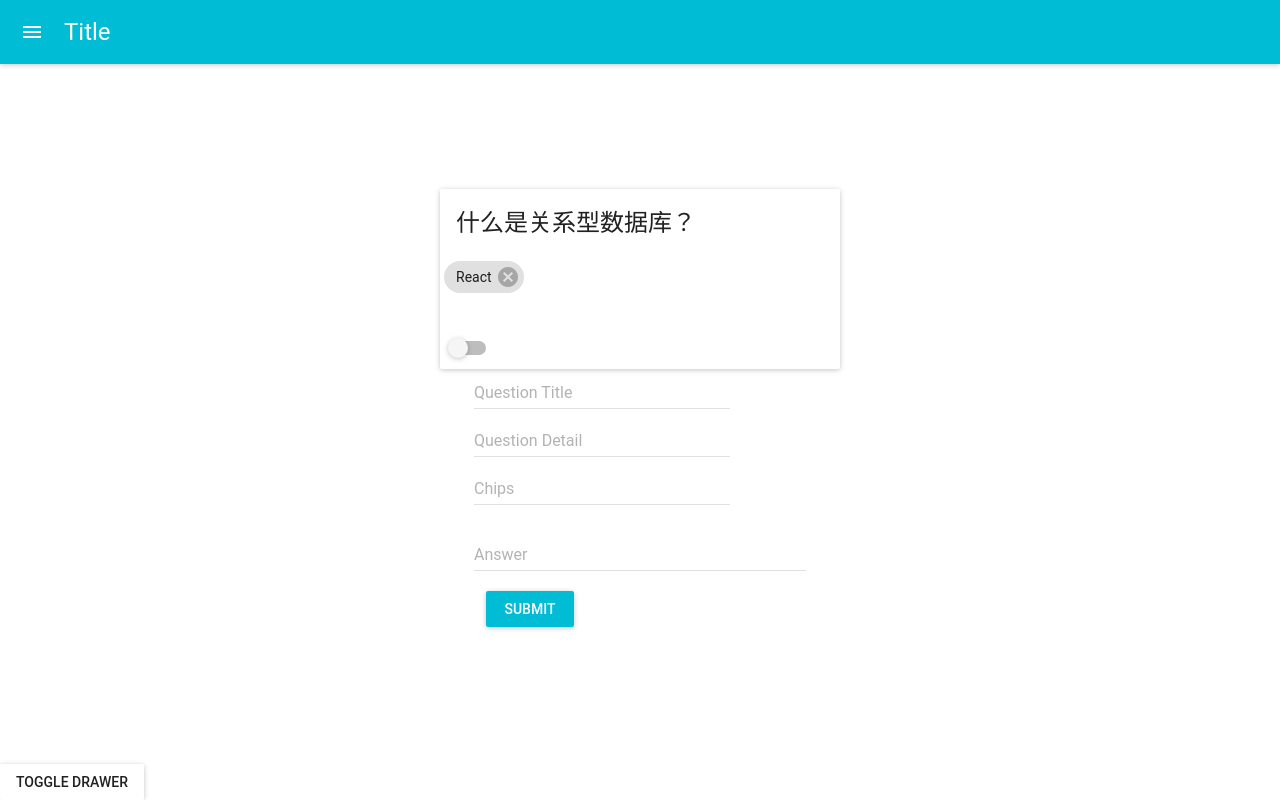
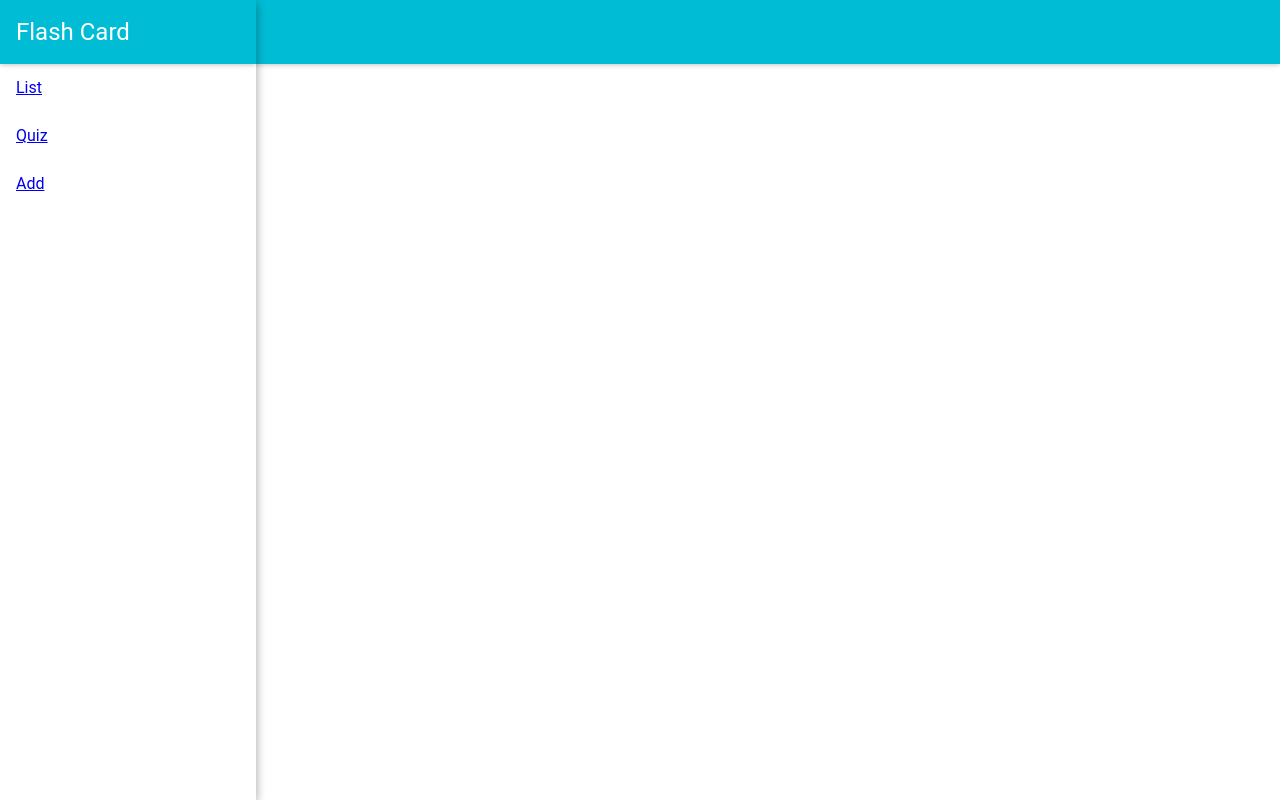
Before and after one commit to zhouzhongyuan/flash-card, a React app: page / in a window 1280 px wide. Built offline with nearby package versions, Linux system fonts and the light colour scheme; what react-tap-event-plugin would draw is missing.

Commit message:
Add router and list

```diff
--- /dev/null
+++ b/config.js
@@ -0,0 +1,3 @@
+export default {
+    server: 'http://127.0.0.1:8081/api/',
+};
--- a/src/App.js
+++ b/src/App.js
@@ -1,44 +1,34 @@
-import React, { Component } from 'react';
+import React, { PureComponent } from 'react';
+import PropTypes from 'prop-types';
 import MuiThemeProvider from 'material-ui/styles/MuiThemeProvider';
-import logo from './logo.svg';
+import { AppBar, DrawerNav } from './component';
 import './App.css';
-import { Card, AppBar, DrawerNav, Add } from './component';
-class App extends Component {
+
+export default class App extends PureComponent {
+    static propTypes = {
+        children: PropTypes.element.isRequired,
+    };
     render() {
         return (
             <MuiThemeProvider>
-                <div className="App">
-                    {/*<div className="App-header">*/}
-                        {/*<img src={logo} className="App-logo" alt="logo" />*/}
-                        {/*<h2>Flash Card</h2>*/}
-                    {/*</div>*/}
+                <div
+                    className="App"
+                    style={{
+                        justifyContent: 'start',
+                    }}
+                >
                     <AppBar />
+                    <DrawerNav />
                     <div
                         style={{
-                            flex: 1,
-                            display: 'flex',
-                            flexDirection: 'column',
-                            justifyContent: 'center',
-                            alignItems: 'center',
+                            position: 'relative',
+                            left: 256,
                         }}
                     >
-
-                    <Card
-                        title="Card title"
-                        questionTitle="什么是关系型数据库？"
-                        questionDetail=""
-                        answer="TODO"
-
-                    />
-                        <Add/>
+                        {this.props.children}
                     </div>
-                    <DrawerNav
-
-                    />
                 </div>
             </MuiThemeProvider>
         );
     }
 }
-
-export default App;
--- /dev/null
+++ b/src/component/List/index.js
@@ -0,0 +1,68 @@
+import React, { PureComponent } from 'react';
+import { List } from 'react-virtualized';
+import config from '../../../config';
+import Card from '../Card';
+
+export default class ListComponent extends PureComponent {
+    constructor(props) {
+        super(props);
+        this.state = {
+            list: [],
+        };
+        this.rowRenderer = this.rowRenderer.bind(this);
+    }
+
+    componentDidMount() {
+        const fetchConfig = {
+            method: 'GET',
+            headers: {
+                'Content-Type': 'application/json',
+            },
+            mode: 'cors',
+            cache: 'default',
+        };
+        fetch(`${config.server}questions`, fetchConfig)
+            .then(response => response.json())
+            .then((bodyJson) => {
+                this.setState({
+                    list: bodyJson,
+                });
+            });
+    }
+    rowRenderer(
+        {
+            key,         // Unique key within array of rows
+            index,       // Index of row within collection
+        }) {
+        const { title, detail, answer } = this.state.list[index];
+        return (
+            <div
+                key={key}
+            >
+                <Card
+                    questionTitle={title}
+                    questionDetail={detail}
+                    answer={answer}
+
+                />
+            </div>
+        );
+    }
+    render() {
+        return (
+            <div
+                style={{
+                    backgroundColor: 'red',
+                }}
+            >
+                <List
+                    width={600}
+                    height={600}
+                    rowCount={this.state.list.length}
+                    rowHeight={200}
+                    rowRenderer={this.rowRenderer}
+                />
+            </div>
+        );
+    }
+}
--- a/src/component/Nav/DrawerNav.js
+++ b/src/component/Nav/DrawerNav.js
@@ -3,16 +3,23 @@ import Drawer from 'material-ui/Drawer';
 import MenuItem from 'material-ui/MenuItem';
 import RaisedButton from 'material-ui/RaisedButton';
 import AppBar from 'material-ui/AppBar';
+import { Link } from 'react-router';
 
-
-class DrawerNav extends React.Component {
+const styles = {
+    linkStyle: {
+        display: 'inline-block',
+        width: '100%',
+        height: '100%',
+    },
+};
+export default class DrawerNav extends React.Component {
 
     constructor(props) {
         super(props);
-        this.state = {open: false};
+        this.state = { open: false };
     }
 
-    handleToggle = () => this.setState({open: !this.state.open});
+    handleToggle = () => this.setState({ open: !this.state.open });
 
     render() {
         return (
@@ -21,17 +28,16 @@ class DrawerNav extends React.Component {
                     label="Toggle Drawer"
                     onTouchTap={this.handleToggle}
                 />
-                <Drawer open={this.state.open}>
+                <Drawer open>
                     <AppBar
                         title="Flash Card"
                         iconElementLeft={<div />}
                     />
-                    <MenuItem>Lists</MenuItem>
-                    <MenuItem>Quiz</MenuItem>
-                    <MenuItem>Add</MenuItem>
+                    <MenuItem><Link style={styles.linkStyle} to="/list">List</Link></MenuItem>
+                    <MenuItem><Link style={styles.linkStyle} to="/quiz">Quiz</Link></MenuItem>
+                    <MenuItem><Link style={styles.linkStyle} to="/add">Add</Link></MenuItem>
                 </Drawer>
             </div>
         );
     }
 }
-export default DrawerNav;
--- /dev/null
+++ b/src/component/Quiz/index.js
@@ -0,0 +1,10 @@
+import React, { PureComponent } from 'react';
+
+export default class Add extends PureComponent {
+    render() {
+        return (
+            <div>Quiz
+            </div>
+        );
+    }
+}
--- a/src/component/index.js
+++ b/src/component/index.js
@@ -2,3 +2,5 @@ export { default as AppBar } from './AppBar';
 export { default as Card } from './Card';
 export { default as DrawerNav } from './Nav/DrawerNav';
 export { default as Add } from './Add';
+export { default as List } from './List';
+export { default as Quiz } from './Quiz';
--- a/src/index.js
+++ b/src/index.js
@@ -1,11 +1,19 @@
 import React from 'react';
 import ReactDOM from 'react-dom';
+import injectTapEventPlugin from 'react-tap-event-plugin';
+import { Router, Route, browserHistory } from 'react-router';
+import { List, Quiz, Add } from './component';
+import './index.css';
 import App from './App';
-import './index.css';
-import injectTapEventPlugin from 'react-tap-event-plugin';
+
 injectTapEventPlugin();
-
 ReactDOM.render(
-    <App />,
+    <Router history={browserHistory} >
+        <Route path="/" component={App}>
+            <Route path="list" component={List} />
+            <Route path="add" component={Add} />
+            <Route path="quiz" component={Quiz} />
+        </Route>
+    </Router>,
     document.getElementById('root'),
 );
--- a/webpack.config.babel.js
+++ b/webpack.config.babel.js
@@ -7,13 +7,13 @@ const config = {
         'webpack-dev-server/client?http://localhost:8080',
         // 为webnpack-dev-server的环境打包代码，然后连接到制定服务器域名与端口
         'webpack/hot/only-dev-server',
-        //为热替换（HRM）打包好代码，only- 意味着只有成功更新运行代码才会执行HMR
-        path.resolve(__dirname, 'src/index.js')
+        // 为热替换（HRM）打包好代码，only- 意味着只有成功更新运行代码才会执行HMR
+        path.resolve(__dirname, 'src/index.js'),
     ],
     output: {
         path: path.resolve(__dirname, 'build'),
         filename: 'bundle.js',
-        publicPath: "/",
+        publicPath: '/',
     },
     devtool: 'cheap-eval-source-map',
     devServer: {
@@ -38,8 +38,8 @@ const config = {
                 loader: 'url-loader',
                 query: {
                     limit: 1000,
-                    name: '[name]-[sha512:hash:base64:7].[ext]'
-                }
+                    name: '[name]-[sha512:hash:base64:7].[ext]',
+                },
             },
         ],
     },
@@ -47,6 +47,7 @@ const config = {
         new webpack.HotModuleReplacementPlugin(),
         // 开启全局的HMR
         new webpack.NamedModulesPlugin(),
-    ]
+    ],
+    watch: true,
 };
 module.exports = config;
```
Also changed, not shown: package.json (+5 -3 lines), 1 other file (tests, documents, lock files or other folders).
